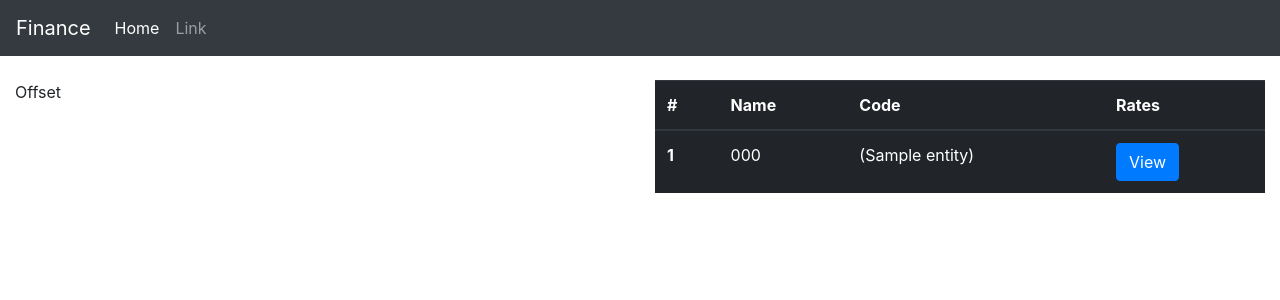
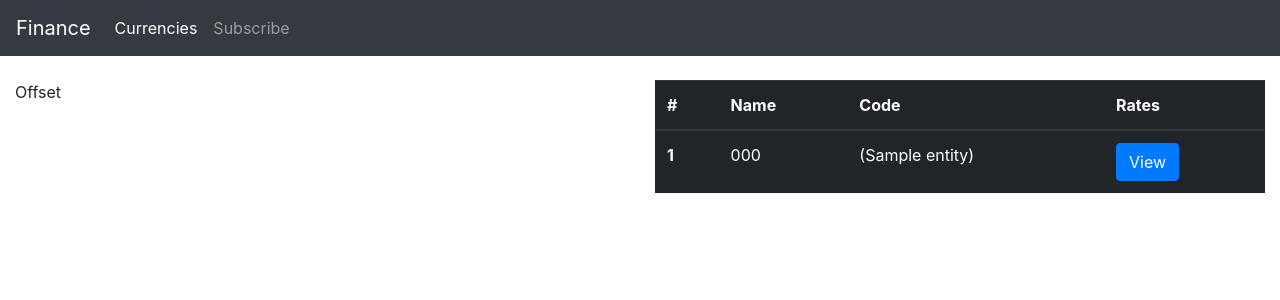
Before and after one commit to aayaresko/fincance, a Symfony app: template templates/currency/index.html.twig in a window 1280 px wide. Shown: the top 300 px of the page. Run offline with Twig, Linux system fonts and the light colour scheme; the template is opened without the code that fills it: most values are stand-ins (such as "Sample title", 1, 10 or a date in 2020); some libraries are stand-ins or nearby versions.

Commit message:
added links. updated routes.

```diff
--- a/src/Controller/CurrencyController.php
+++ b/src/Controller/CurrencyController.php
@@ -11,7 +11,7 @@ use Symfony\Component\HttpFoundation\Response;
 class CurrencyController extends Controller
 {
     /**
-     * @Route("/currency", name="currency")
+     * @Route("/currency", name="currency_index")
      */
     public function index()
     {
--- a/templates/base.html.twig
+++ b/templates/base.html.twig
@@ -21,10 +21,10 @@
         <div class="collapse navbar-collapse" id="navbarSupportedContent">
             <ul class="navbar-nav mr-auto">
                 <li class="nav-item active">
-                    <a class="nav-link" href="#">Home <span class="sr-only">(current)</span></a>
+                    <a class="nav-link" href="{{ path('currency_index') }}">Currencies</a>
                 </li>
                 <li class="nav-item">
-                    <a class="nav-link" href="#">Link</a>
+                    <a class="nav-link" href="{{ path('subscribe_new') }}">Subscribe</a>
                 </li>
             </ul>
         </div>
--- a/templates/rate/diagram/index.html.twig
+++ b/templates/rate/diagram/index.html.twig
@@ -25,7 +25,7 @@
     </div>
     <div class="row">
         <div class="col-12">
-            <a href="{{ path('currency') }}" title="Back to currencies list" class="btn btn-primary">Back to currencies list</a>
+            <a href="{{ path('currency_index') }}" title="Back to currencies list" class="btn btn-primary">Back to currencies list</a>
         </div>
     </div>
 {% endblock %}
```
Also changed, not shown: src/Controller/DefaultController.php (added, +18 -0 lines).
